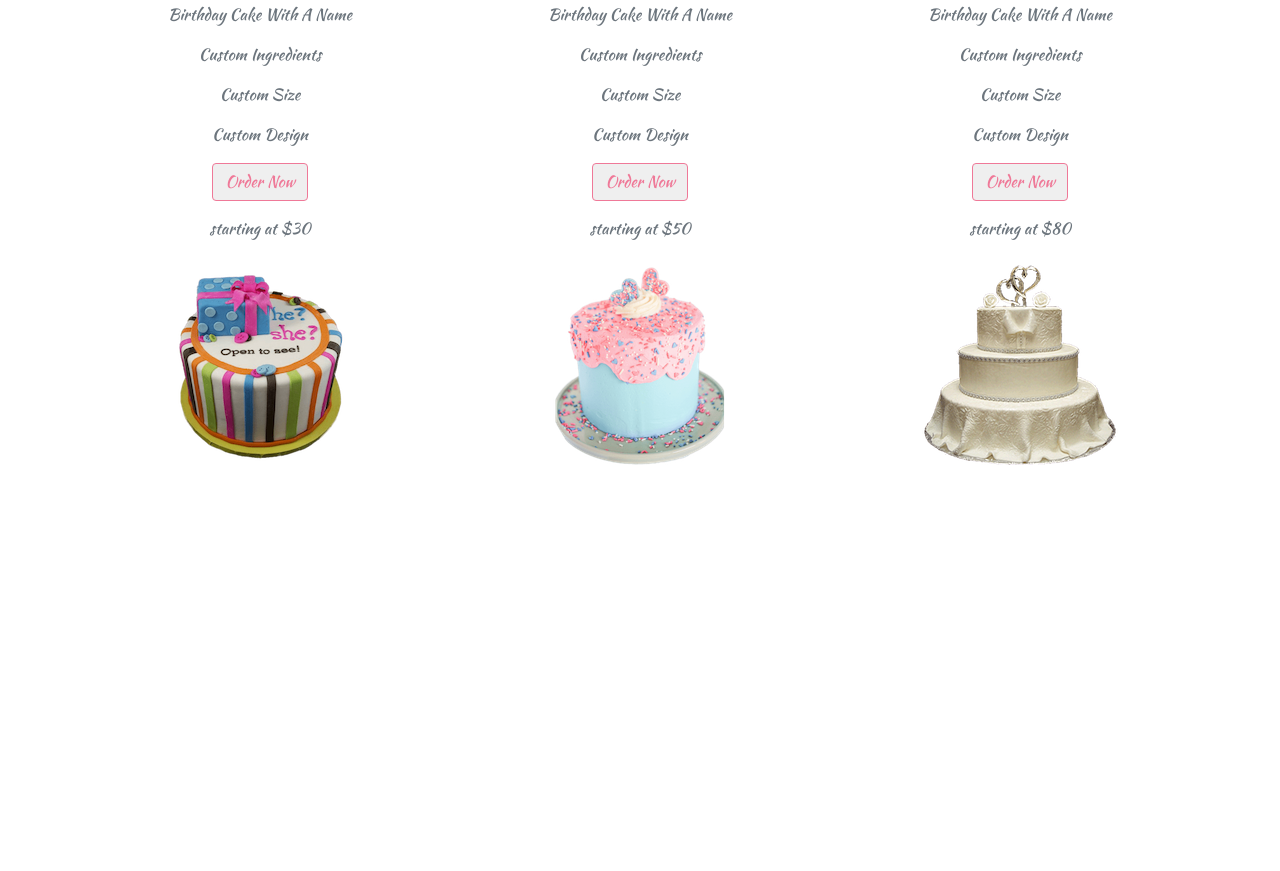
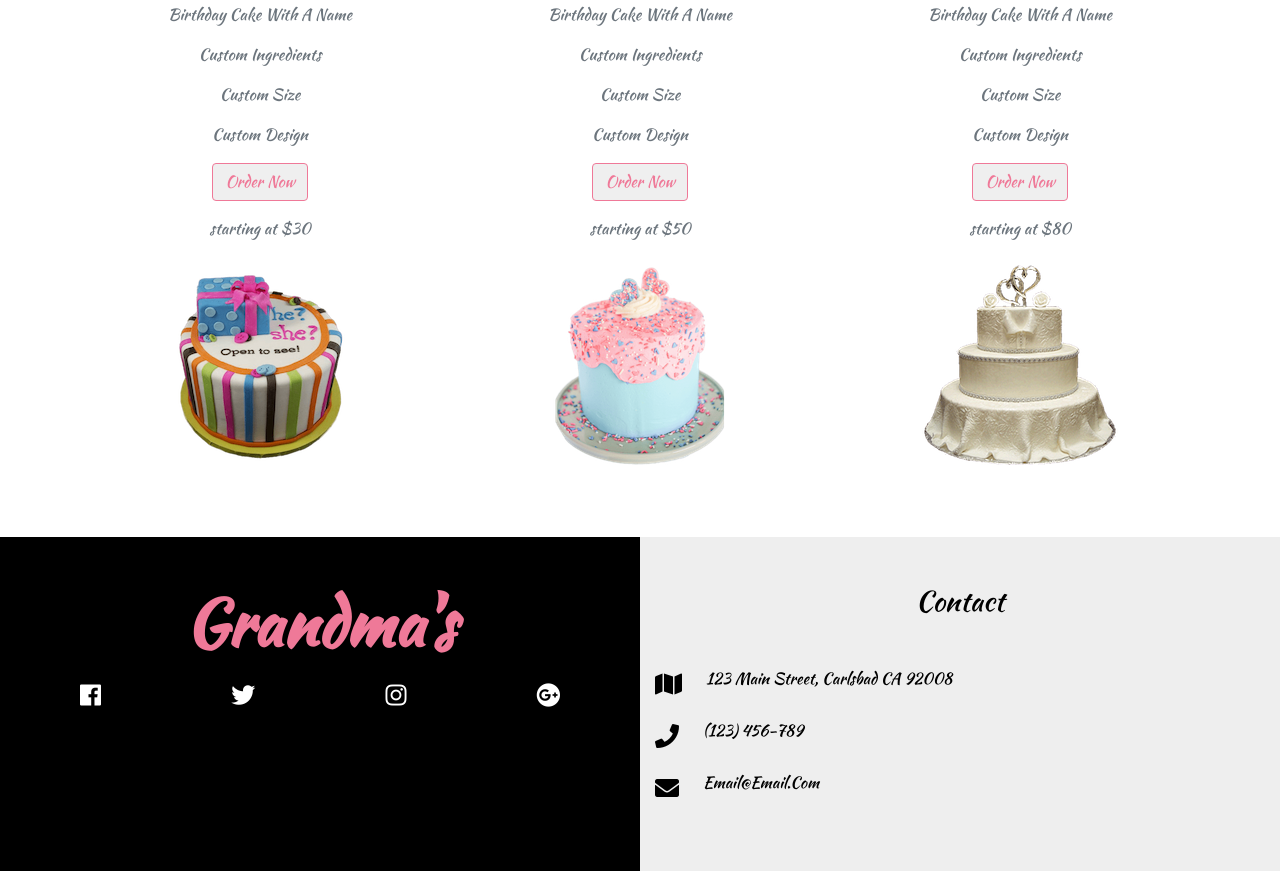
Before and after one commit to W00DH0USE/D-Oh-Nut-Sweets, a plain HTML site: page index.html in a window 1280 px wide. Shown: the part 3768-4639 px from the top of the page. Before the commit the page ends 4305 px from the top, so only its background shows below. Drawn offline with Linux system fonts and the light colour scheme.

Commit message:
Finished Footer

```diff
--- a/css/styles.css
+++ b/css/styles.css
@@ -193,3 +193,25 @@ body {
 .service-text {
   word-spacing: 0.5rem;
 }
+
+/* Footer */
+.footer-title {
+  background: #000;
+}
+
+.footer-contact {
+  background: rgb(238, 238, 238);
+}
+
+.footer-icon {
+  font-size: 1.5rem;
+  color: #fff;
+  transition: all 0.4 ease-in-out;
+}
+.footer-icon:hover {
+  color: #ef7998;
+}
+
+.fa-black {
+  color: #000;
+}
--- a/index.html
+++ b/index.html
@@ -503,6 +503,53 @@
     </div>
   </section>
 
+  <footer>
+    <div class="container-fluid">
+      <div class="row">
+        <div class="col-md-6 footer-title py-5">
+          <h1 class="text-capitalize text-center">
+            <strong class="banner-title">Grandma's</strong>
+          </h1>
+          <div class="footer-icons mt-3 d-flex justify-content-around flex-wrap">
+            <a href="#" class="footer-icon">
+              <i class="fab fa-facebook"></i>
+            </a>
+            <a href="#" class="footer-icon">
+              <i class="fab fa-twitter"></i>
+            </a>
+            <a href="#" class="footer-icon">
+              <i class="fab fa-instagram"></i>
+            </a>
+            <a href="#" class="footer-icon">
+              <i class="fab fa-google-plus"></i>
+            </a>
+          </div>
+        </div>
+        <div class="col-md-6 footer-contact text-capitalize text-center py-5">
+          <h3 class="mb-5">contact</h3>
+          <p class="d-flex flex-wrap">
+            <span class="mr-4 footer-icon">
+              <i class="fas fa-map fa-black"></i>
+            </span>
+            <span>123 Main Street, carlsbad CA 92008</span>
+          </p>
+          <p class="d-flex flex-wrap">
+            <span class="mr-4 footer-icon">
+              <i class="fas fa-phone fa-black"></i>
+            </span>
+            <span>(123) 456-789</span>
+          </p>
+          <p class="d-flex flex-wrap">
+            <span class="mr-4 footer-icon">
+              <i class="fas fa-envelope fa-black"></i>
+            </span>
+            <span>email@email.com</span>
+          </p>
+        </div>
+      </div>
+    </div>
+  </footer>
+
   <!-- jquery -->
   <script src="js/jquery-3.3.1.min.js"></script>
   <!-- bootstrap js -->
```
